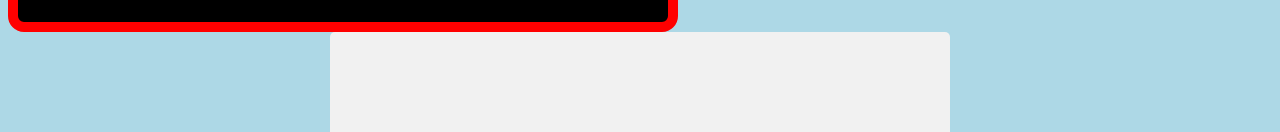
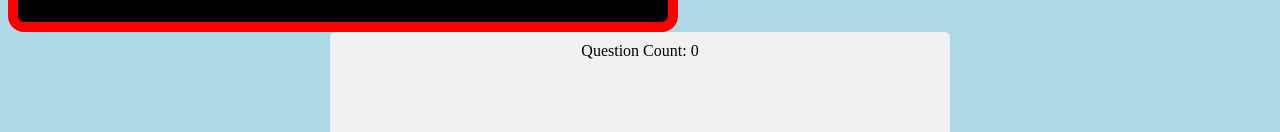
Before and after one commit to brookeknowles/guess-who, a React (Create React App) app: page / in a window 1280 px wide. Both pictures are taken after a click on the button "Play". Shown: the part 612-744 px from the top of the page. Built offline with nearby package versions, Linux system fonts and the light colour scheme.

Commit message:
add question count

```diff
--- a/src/components/About/About.jsx
+++ b/src/components/About/About.jsx
@@ -10,6 +10,7 @@ function About() {
     const [computerCharacter, setComputerCharacter] = useState(null);
     const [selectedCharacter, setSelectedCharacter] = useState(null);
     const [gameResult, setGameResult] = useState(null);
+    const [questionCount, setQuestionCount] = useState(0); // Add questionCount state
 
     const handleInstructionsClick = () => {
         setShowInstructions(true);
@@ -62,7 +63,11 @@ function About() {
             )}
             {showChat && (
                 <div className="game-container">
-                    <Chat computerCharacter={computerCharacter} />
+                    <Chat
+                        computerCharacter={computerCharacter}
+                        questionCount={questionCount} // Pass questionCount as a prop
+                        setQuestionCount={setQuestionCount} // Pass setQuestionCount as a prop
+                    />
                     {!gameResult && (
                         <div className="dropdown-container">
                             <select
--- a/src/components/Chat/Chat.jsx
+++ b/src/components/Chat/Chat.jsx
@@ -2,7 +2,7 @@ import React, { useState, useEffect, useRef } from "react";
 import computerAnswers from "../../data/computer_answers";
 import "./Chat.css";
 
-function Chat({ computerCharacter }) {
+function Chat({ computerCharacter, questionCount, setQuestionCount }) {
     const [chatMessages, setChatMessages] = useState([]);
     const [selectedQuestion, setSelectedQuestion] = useState("");
     const chatContainerRef = useRef(null);
@@ -20,6 +20,7 @@ function Chat({ computerCharacter }) {
             const answer = getComputerAnswer(selectedQuestion);
             const newChatMessage = { question: selectedQuestion, answer };
             setChatMessages([...chatMessages, newChatMessage]);
+            setQuestionCount((prevCount) => prevCount + 1); // Increment the question count
         }
     };
 
@@ -44,6 +45,7 @@ function Chat({ computerCharacter }) {
 
     return (
         <div className="chat-container">
+            <div className="question-count">Question Count: {questionCount}</div> {/* Display question count */}
             <div className="chat-messages" ref={chatContainerRef}>
                 {chatMessages.map((message, index) => (
                     <div key={index} className="chat-message">
```
